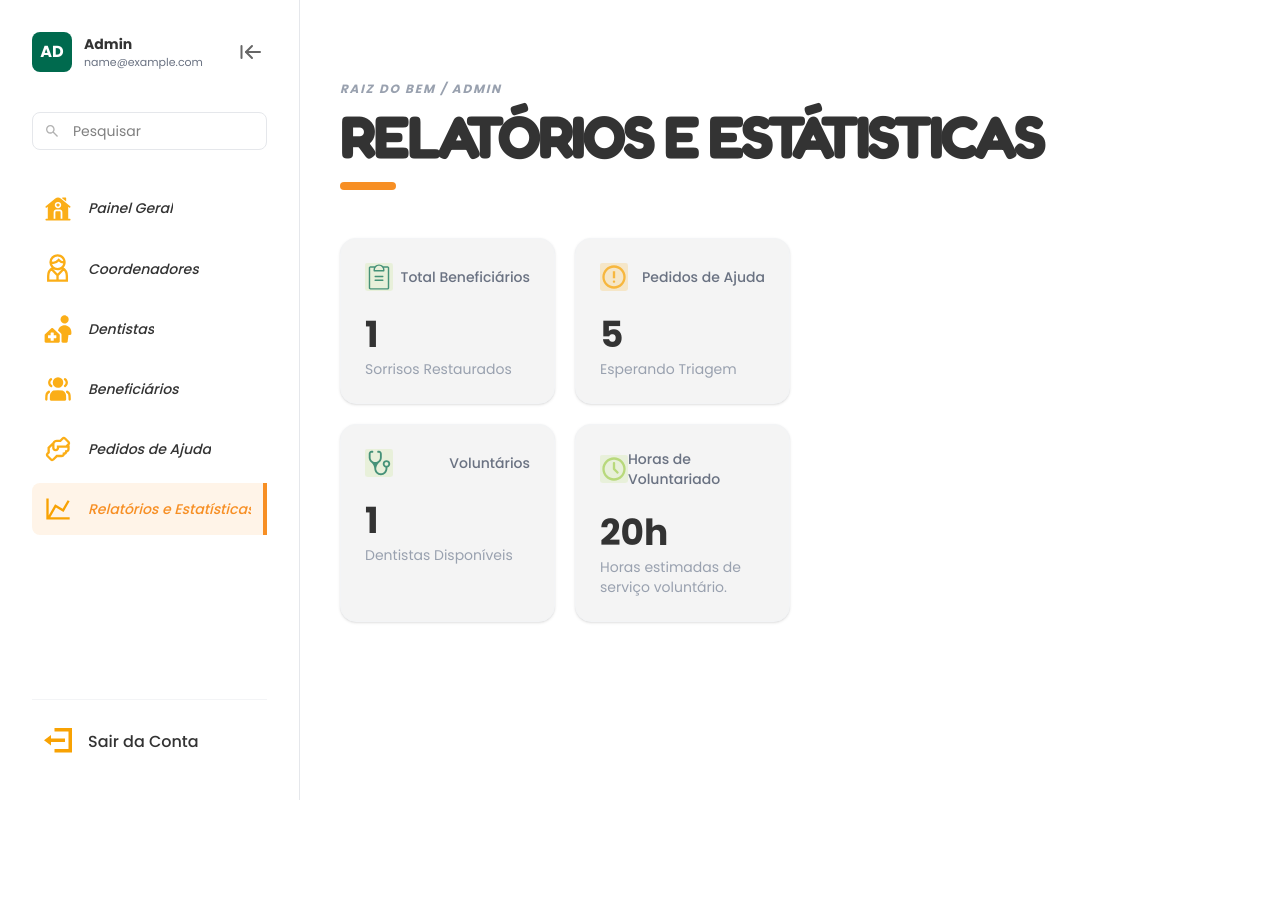
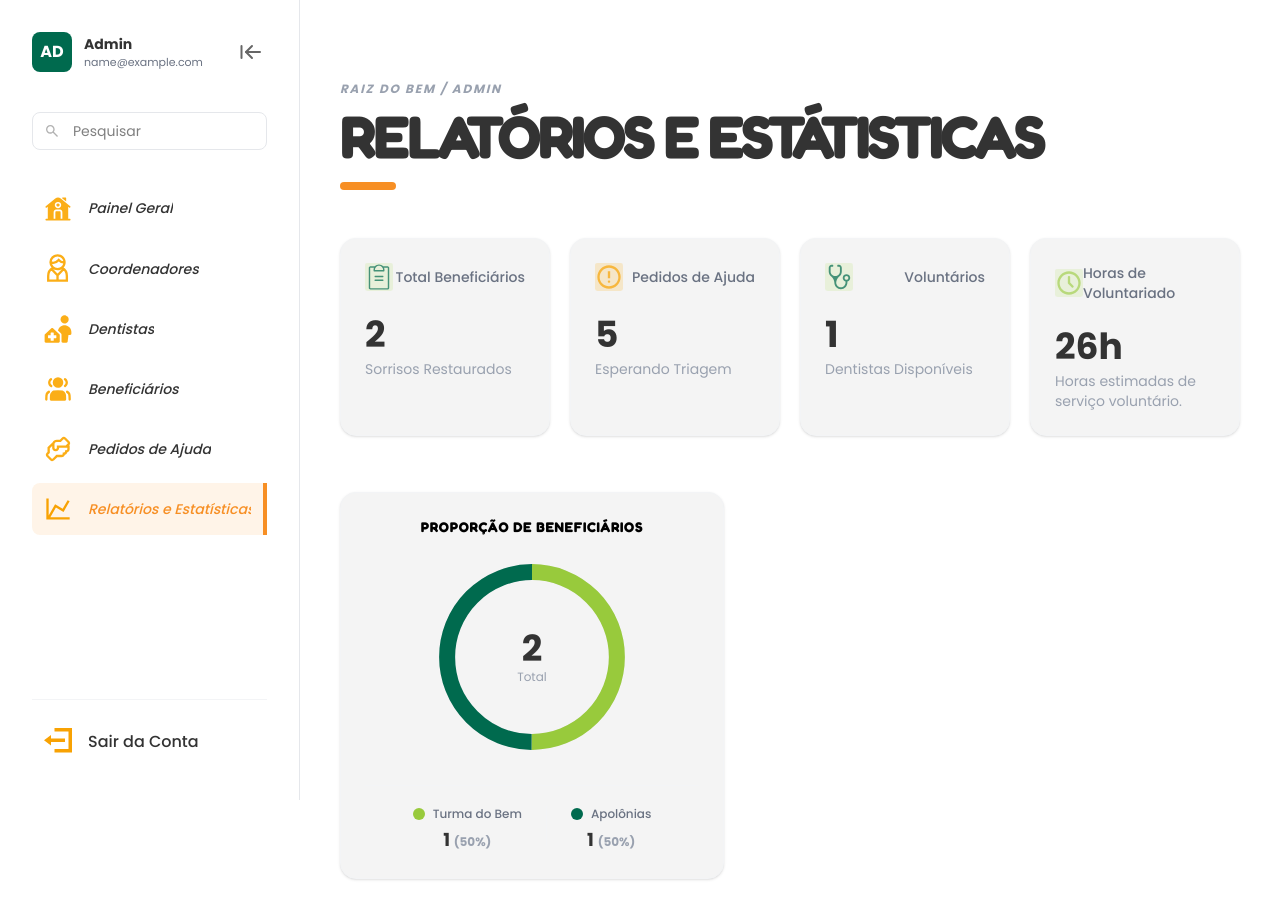
Before and after one commit to TdB-PlataformaRaizDoBem/Raiz-do-Bem, a React (Vite) app: page /admin/relatorios in a window 1280 px wide. Before the commit the page ends 800 px from the top, so only its background shows below. Built offline with nearby package versions, Linux system fonts and the light colour scheme; sample sign-in values are in the browser's storage.

Commit message:
feat: adicionar gráfico de pizza para distribuição de beneficiários (TdB vs AdB)

```diff
--- /dev/null
+++ b/src/components/impactChart/ImpactChart.tsx
@@ -0,0 +1,92 @@
+import { useStats } from "../../hooks/useStats";
+
+const ImpactChart = () => {
+  const { qtdTdb, qtdAdb } = useStats();
+
+  //  Cálculos de Proporção
+  const total = qtdTdb + qtdAdb;
+  const tdbPercent = total > 0 ? (qtdTdb / total) * 100 : 0;
+  const adbPercent = total > 0 ? (qtdAdb / total) * 100 : 0;
+
+  // Configurações do SVG (Circunferência = 2 * PI * Raio)
+  // Usamos raio 15.9155 para a circunferência dar exatamente 100.
+  // Isso facilita o cálculo do stroke-dasharray (usamos a porcentagem direto).
+  const RADIUS = 15.9155;
+  const CIRCUMFERENCE = 2 * Math.PI * RADIUS; // ~100
+
+  return (
+    <div className="bg-[#f4f4f4] p-6 rounded-2xl w-full max-w-sm shadow-sm border border-gray-100">
+      <h4 className="text-sm font-bold text-darkgray mb-6 uppercase tracking-wider text-center">
+        Proporção de Beneficiários
+      </h4>
+
+      {/* Container do Gráfico */}
+      <div className="relative flex justify-center items-center h-48">
+        <svg viewBox="0 0 36 36" className="w-full h-full -rotate-90 transform">
+          {/* Círculo de Fundo (Cinza) - Base */}
+          <circle
+            cx="18"
+            cy="18"
+            r={RADIUS}
+            fill="none"
+            className="stroke-gray-200"
+            strokeWidth="3"
+          />
+
+          {/* Segmento 1: Turma do Bem*/}
+          <circle
+            cx="18"
+            cy="18"
+            r={RADIUS}
+            fill="none"
+            className="stroke-lightgreen transition-all duration-700"
+            strokeWidth="3"
+            strokeDasharray={`${tdbPercent} ${CIRCUMFERENCE}`}
+            strokeDashoffset="0"
+          />
+
+          {/* Segmento 2: Apolônias do Bem */}
+          <circle
+            cx="18"
+            cy="18"
+            r={RADIUS}
+            fill="none"
+            className="stroke-darkgreen transition-all duration-700"
+            strokeWidth="3"
+            strokeDasharray={`${adbPercent} ${CIRCUMFERENCE}`}
+            strokeDashoffset={`-${tdbPercent}`} // Começa após o TdB
+          />
+        </svg>
+
+        {/* Texto Central (Total) */}
+        <div className="absolute text-center">
+          <strong className="text-4xl font-bold text-black">{total}</strong>
+          <p className="text-xs text-gray-400">Total</p>
+        </div>
+      </div>
+
+      {/* Legenda Dinâmica */}
+      <div className="flex justify-center gap-6 mt-8 border-t border-gray-100 pt-5">
+        <div className="flex flex-col items-center gap-1">
+          <div className="flex items-center gap-2">
+            <div className="w-3 h-3 rounded-full bg-lightgreen" />
+            <span className="text-xs text-gray-500 font-medium">Turma do Bem</span>
+          </div>
+          <strong className="text-lg text-black">{qtdTdb} <span className="text-xs text-gray-400">({tdbPercent.toFixed(0)}%)</span></strong>
+        </div>
+
+        <div className="w-px h-10 bg-gray-100" />
+
+        <div className="flex flex-col items-center gap-1">
+          <div className="flex items-center gap-2">
+            <div className="w-3 h-3 rounded-full bg-darkgreen" />
+            <span className="text-xs text-gray-500 font-medium">Apolônias</span>
+          </div>
+          <strong className="text-lg text-black">{qtdAdb} <span className="text-xs text-gray-400">({adbPercent.toFixed(0)}%)</span></strong>
+        </div>
+      </div>
+    </div>
+  );
+};
+
+export default ImpactChart;
--- a/src/components/staticCard/staticCard.tsx
+++ b/src/components/staticCard/staticCard.tsx
@@ -18,7 +18,6 @@ export const StaticCard = ({
         p-4 sm:p-5 md:p-6
         rounded-2xl
         w-full
-        lg:max-w-80
         shadow-sm
         transition
         hover:shadow-lightgreen/10 hover:shadow-2xl
--- a/src/data/beneficiariosData.tsx
+++ b/src/data/beneficiariosData.tsx
@@ -29,5 +29,20 @@ export const beneficiariosData: Beneficiario[] = [
     numero: "1000",
     cidade: "São Paulo",
     estado: "SP",
+  },
+  {
+    id: 2,
+    cpf: "123.456.789-00",
+    nome: "Ryan Costa Santos",
+    email: "ryan.santos@email.com",
+    telefone: "(11) 98888-7777",
+    sexo: "Masculino",
+    data_nascimento: "12/10/2012",
+    programaSocial: "Turma do Bem",
+    cep: "03977-000",
+    logradouro: "Avenida Sapopemba",
+    numero: "1000",
+    cidade: "São Paulo",
+    estado: "SP",
   }
 ];
--- a/src/pages/admin/Admin.tsx
+++ b/src/pages/admin/Admin.tsx
@@ -5,7 +5,7 @@ import Coordenador from './Coordenador'
 import { Beneficiarios } from '../gerenciaBeneficiarios/Beneficiarios'
 import { Dentistas } from '../gerenciaDentistas/Dentistas'
 import { PedidosAjuda } from '../pedidosAjuda/pedidosAjuda'
-import Reports from '../reports/reports'
+import Reports from "../reports/Reports"
 
 const Admin = () => {
   return (
--- a/src/pages/coord/Coord.tsx
+++ b/src/pages/coord/Coord.tsx
@@ -4,6 +4,7 @@ import Dashboard from '../dashboard/Dashboard'
 import { Beneficiarios } from '../gerenciaBeneficiarios/Beneficiarios'
 import { Dentistas } from '../gerenciaDentistas/Dentistas'
 import { PedidosAjuda } from '../pedidosAjuda/pedidosAjuda'
+import Reports from '../reports/Reports'
 
 const Coord = () => {
   return (
@@ -12,6 +13,8 @@ const Coord = () => {
       <Route path='beneficiarios' element={<Beneficiarios />} />
       <Route path='dentistas' element={<Dentistas />} />
       <Route path='solicitacoes' element={<PedidosAjuda />} />
+      <Route path='relatorios' element={<Reports />} />
+
     </Routes>
   )
 }
--- a/src/pages/reports/Reports.tsx
+++ b/src/pages/reports/Reports.tsx
@@ -5,16 +5,17 @@ import reports from "../../assets/svgs/reports-stats.svg";
 import register from "../../assets/svgs/register-stats.svg";
 import voluntary from "../../assets/svgs/voluntary-stats.svg";
 import time from "../../assets/svgs/time-stats.svg";
+import ImpactChart from "../../components/impactChart/ImpactChart";
 
 const Reports = () => {
   const stats = useStats();
 
   return (
     <>
-      <div className="grid grid-cols-1 lg:grid-cols-2">
+      <div className="grid grid-cols-1 lg:grid-cols-2 items-center place-content-center gap-14">
         <section
           aria-label="quick-stats"
-          className="grid grid-cols-1 sm:grid-cols-2 gap-5"
+          className="grid grid-cols-1 sm:grid-cols-2 xl:grid-cols-4 xl:col-span-full gap-5"
         >
           <StaticCard
             icon={register}
@@ -41,6 +42,7 @@ const Reports = () => {
             description="Horas estimadas de serviço voluntário."
           />
         </section>
+        <ImpactChart />
       </div>
     </>
   );
```
